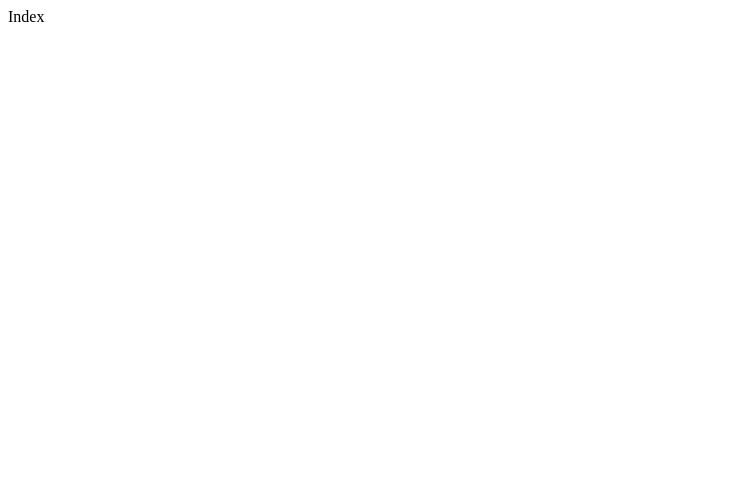
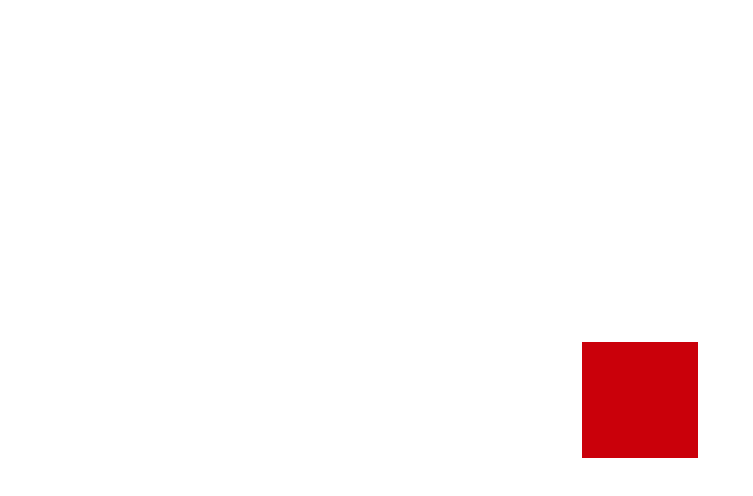
Before and after one commit to verekia/blender-r3f, a Next.js app: page / in a window 1280 px wide. Shown: the top 496 px of the page, without its empty margins (0-753 px from the left). Built offline with nearby package versions, Linux system fonts and the light colour scheme.

Commit message:
feat: add r3f

```diff
--- /dev/null
+++ b/global.css
@@ -0,0 +1,9 @@
+html,
+body,
+#__next {
+  height: 100%;
+}
+
+body {
+  margin: 0;
+}
--- a/pages/_app.tsx
+++ b/pages/_app.tsx
@@ -1,4 +1,6 @@
 import type { AppProps } from "next/app"
+
+import "@/global.css"
 
 const App = ({ Component, pageProps }: AppProps) => <Component {...pageProps} />
 
--- a/pages/index.tsx
+++ b/pages/index.tsx
@@ -1,3 +1,17 @@
-const IndexPage = () => <div>Index</div>
+import { OrbitControls } from "@react-three/drei"
+import { Canvas } from "@react-three/fiber"
+
+const IndexPage = () => (
+  <Canvas>
+    <OrbitControls />
+    <mesh>
+      <boxGeometry />
+      <meshStandardMaterial color="red" />
+    </mesh>
+    <directionalLight position={[4, 4, 4]} intensity={1} />
+    <directionalLight position={[4, 4, -4]} intensity={1} />
+    <ambientLight intensity={1} />
+  </Canvas>
+)
 
 export default IndexPage
```
Also changed, not shown: package.json (+8 -3 lines), 1 other file (tests, documents, lock files or other folders).
